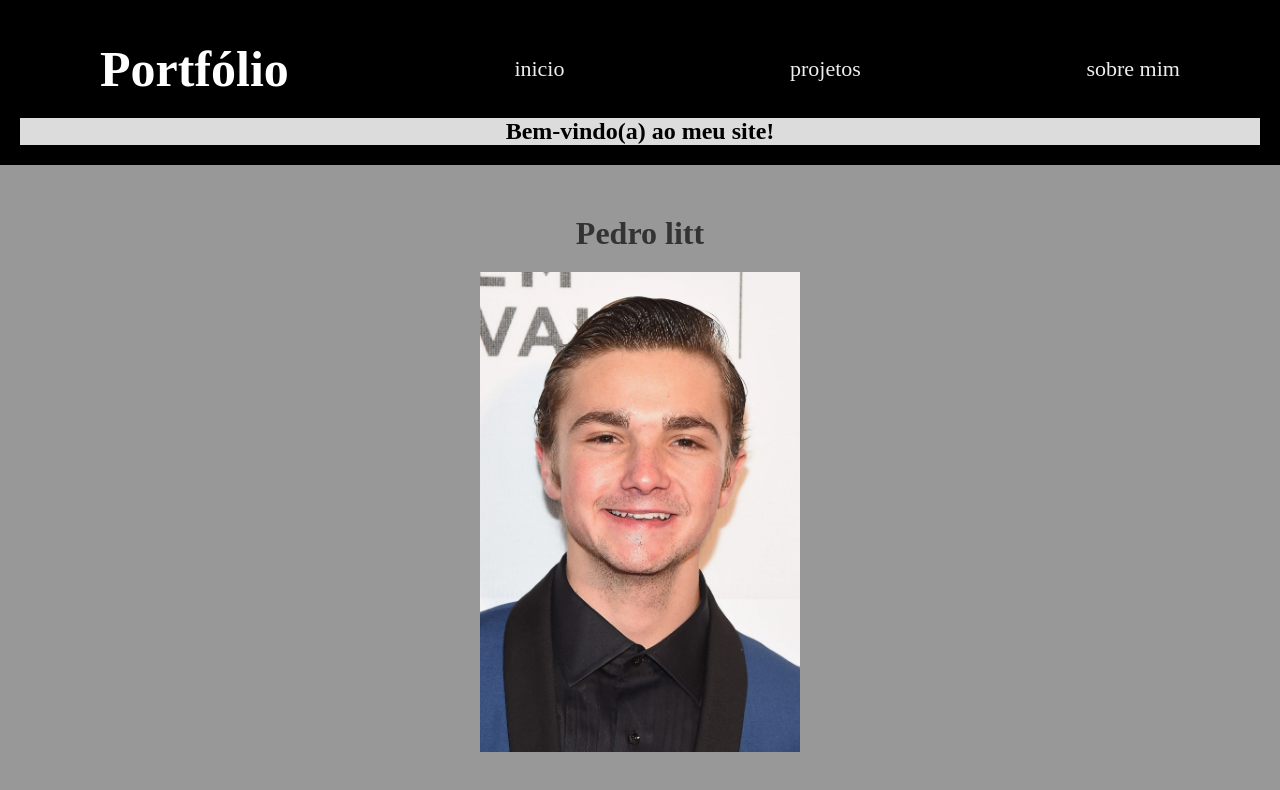
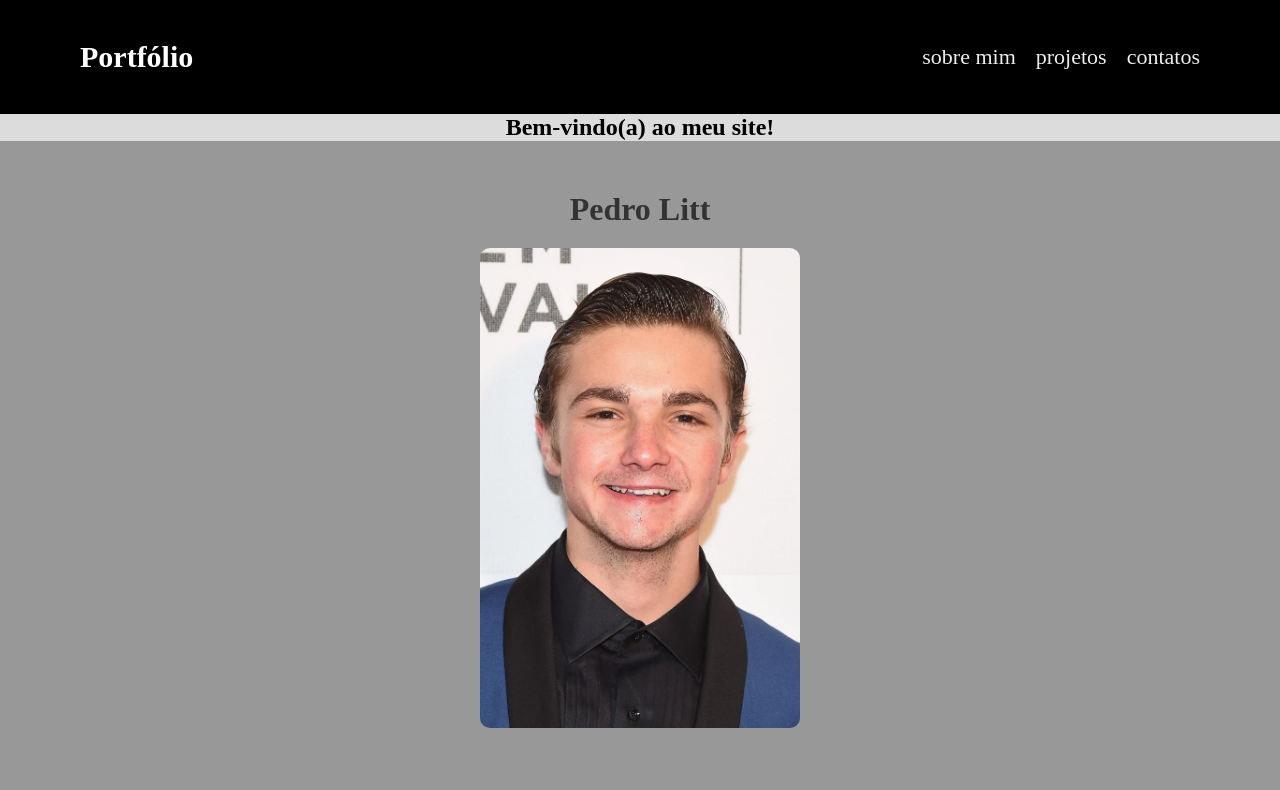
Before and after one commit to DarK69f/portif-lio-html, a plain HTML site: page principal/index.html in a window 1280 px wide. Drawn offline with Linux system fonts and the light colour scheme.

Commit message:
Portifolio e Nav corrigidos

```diff
--- a/principal/index.html
+++ b/principal/index.html
@@ -11,10 +11,12 @@
     <header>
         <nav class="navbar">
             <div class="container">
-                <h1 class="port" style="color: white; font-size: 50px;">Portfólio</h1>
-                <a class="button_menu" href="https://" target="_blank">inicio </a>
-                <a class="button_menu" href="https://" target="_blank">projetos</a>
-                <a class="button_menu" href="https://" target="_blank">sobre mim</a>
+                <h1 class="port">Portfólio</h1>
+                <ul>
+                    <li><a class="button_menu" href="https://" target="_blank">sobre mim</a></li>
+                    <li><a class="button_menu" href="https://" target="_blank">projetos</a></li>
+                    <li><a class="button_menu" href="https://" target="_blank">contatos</a></li>
+                </ul>
             </div>
         </nav>
 
@@ -25,7 +27,7 @@
     <main>
 
      <section class="inicio">
-       <span class="nome"> Pedro litt</span>
+       <span class="nome"> Pedro Litt</span>
             <img class="imagem-perfil" style="height: 30rem; width: 20rem; " src="../images/curriculoimage.webp" alt="perfil">
      </section>
 
--- a/principal/style.css
+++ b/principal/style.css
@@ -9,12 +9,12 @@ body {
 
 header {
     background-color: black;
-    padding: 20px;
+    padding: 0px;
 }
 
-h1.port {
+.port {
     color: white;
-    font-size: 50px;
+    font-size: 30px;
     text-align: start;
 
 }
@@ -32,11 +32,31 @@ h1.port {
 
 }
 
-.button_menu {
+.navbar {
+    background-color: black; /* só exemplo */
+    padding: 20px 0;
+}
+
+.navbar .container {
+    display: flex;
+    justify-content: space-between;
+    align-items: center;
+}
+
+.navbar ul {
+    display: flex;
+    gap: 20px;
+    list-style: none;
+    margin: 0;
+    padding: 0;
+}
+
+.navbar ul li a {
     color: #EEEEEE;
     text-decoration: none;
     font-size: 22px;
 }
+
 
 .button_menu:hover {
     transform: scale(1.10);
@@ -77,6 +97,7 @@ img {
     .imagem-perfil {
         width: 100%; /* Ajusta a imagem para 100% da largura */
         height: auto; /* Mantém a proporção da imagem */
+        border-radius: 10px;
     }
 
     .nome {
```
